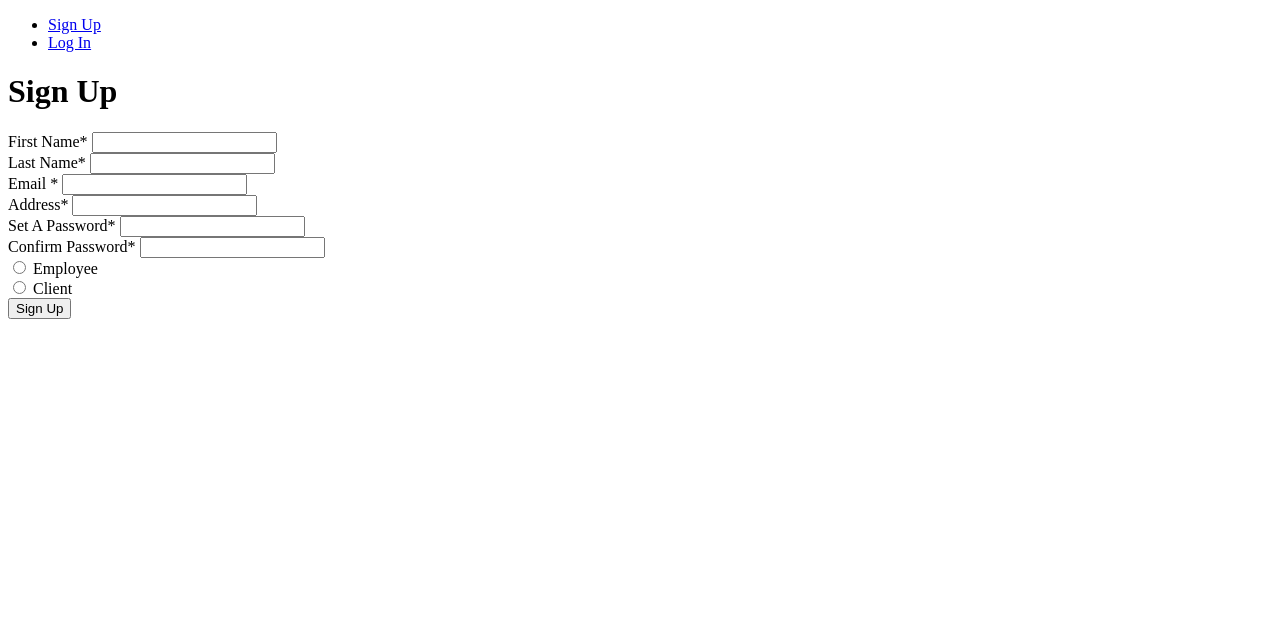
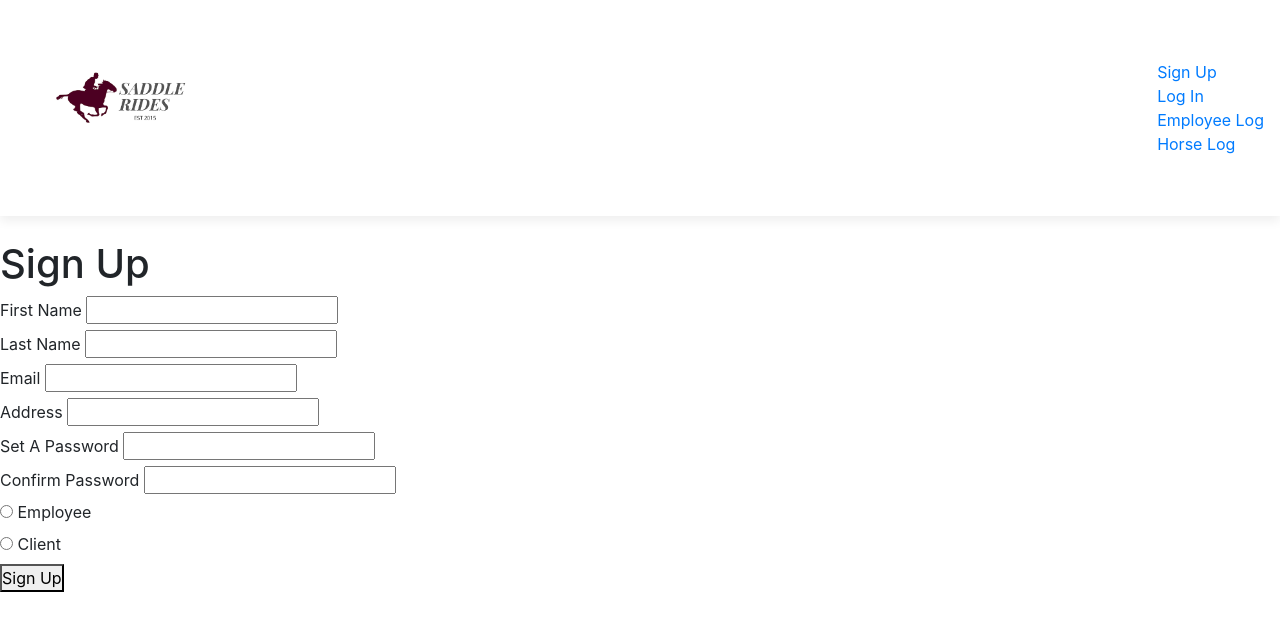
Before and after one commit to yesukay2/Webtech-personal-project, a PHP site: page /sign-up.html in a window 1280 px wide. Shown: the top 631 px of the page. Run offline with PHP 8.4, Linux system fonts and the light colour scheme.

Commit message:
Continuation

```diff
--- a/sign-up.html
+++ b/sign-up.html
@@ -1,22 +1,37 @@
 <!DOCTYPE html>
 <html>
 <head lang="en">
-    <meta charset="UTF-8">
-    <link href="https://fonts.googleapis.com/css?family=Titillium+Web:400,300,600" rel="style.css" type="text/css">
-    <meta name="viewport" content="width=device-width, initial-scale=1">
-    <meta name="viewport" content="width=device-width, initial-scale=1">
-    <title>
-        Saddle Rides Co. Ltd
+  <link rel="stylesheet" type="text/css" href="style.css">
+  <!-- Latest compiled and minified CSS -->
+<link rel="stylesheet" href="https://maxcdn.bootstrapcdn.com/bootstrap/4.5.2/css/bootstrap.min.css">
+<!-- jQuery library -->
+<script src="https://ajax.googleapis.com/ajax/libs/jquery/3.5.1/jquery.min.js"></script>
+<!-- Popper JS -->
+<script src="https://cdnjs.cloudflare.com/ajax/libs/popper.js/1.16.0/umd/popper.min.js"></script>
+<!-- Latest compiled JavaScript -->
+<script src="https://maxcdn.bootstrapcdn.com/bootstrap/4.5.2/js/bootstrap.min.js"></script>
+  <!-- <link rel="import" href="./tabs.html"> -->
+  <meta charset="UTF-8">
+  <meta name="viewport" content="width=device-width, initial-scale=1">
+  <title>
+      Saddle Rides Co. Ltd
     </title>
 </head>
 <body>
+  <header class="header">
+    <nav class="navbar navbar-style">
+      <div class="container">
+        <a href=""> <img class="logo" src="logo.png"></a>
+      </div>
+      <ul class="nav navbar-nav">
+          <li><a href="#">Sign Up</a></li>
+          <li><a href="#">Log In</a></li>
+          <li><a href="#">Employee Log</a></li>
+          <li><a href="#">Horse Log</a></li>
+      </ul>
+  </nav>
+  </header>
 <div class="form">
-
-    <ul class="tab-group">
-      <li class="tab active"><a href="#signup">Sign Up</a></li>
-      <li class="tab"><a href="#login">Log In</a></li>
-    </ul>
-
     <div class="tab-content">
       <div id="signup">
         <h1>Sign Up</h1>
@@ -26,14 +41,14 @@
         <div class="top-row">
           <div class="field-wrap">
             <label>
-              First Name<span class="req">*</span>
+              First Name<span class="req"></span>
             </label>
             <input type="text" required autocomplete="off">
           </div>
 
           <div class="field-wrap">
             <label>
-              Last Name<span class="req">*</span>
+              Last Name<span class="req"></span>
             </label>
             <input type="text" required autocomplete="off">
           </div>
@@ -41,28 +56,28 @@
 
         <div class="field-wrap">
           <label>
-            Email <span class="req">*</span>
+            Email <span class="req"></span>
           </label>
           <input type="email" required autocomplete="off">
         </div>
 
         <div class="field-wrap">
             <label>
-              Address<span class="req">*</span>
+              Address<span class="req"></span>
             </label>
             <input type="text" required autocomplete="off">
           </div>
 
         <div class="field-wrap">
           <label>
-            Set A Password<span class="req">*</span>
+            Set A Password<span class="req"></span>
           </label>
           <input type="password" required autocomplete="off">
         </div>
 
         <div class="field-wrap">
             <label>
-              Confirm Password<span class="req">*</span>
+              Confirm Password<span class="req"></span>
             </label>
             <input type="password" required autocomplete="off">
         </div>
--- a/style.css
+++ b/style.css
@@ -1,177 +1,17 @@
-
-
-*, *:before, *:after {
-  box-sizing: border-box;
+*{
+  margin: 0;
+  padding: 0;
 }
 
-html {
-	overflow-y: scroll;
+.header{
+  height: 30vh;
 }
 
-body {
-  background:$body-bg;
-  font-family: 'Titillium Web', sans-serif;
+.navbar-style{
+  box-shadow: 0 5px 10px #efefef;
 }
 
-a {
-  text-decoration:none;
-  color:
-  transition:.5s ease;
-  $:hover {
-    color:$main-dark;
-  }
+.logo{
+  height: 200px;
+  padding: 2px;
 }
-
-.form {
-  background:rgba($form-bg,.9);
-  padding: 40px;
-  max-width:600px;
-  margin:40px auto;
-  border-radius:$br;
-  box-shadow:0 4px 10px 4px rgba($form-bg,.3);
-}
-
-.tab-group {
-  list-style:none;
-  padding:0;
-  margin:0 0 40px 0;
-  &:after {
-    content: "";
-    display: table;
-    clear: both;
-  }
-  li a {
-    display:block;
-    text-decoration:none;
-    padding:15px;
-    background:rgba($gray-light,.25);
-    color:$gray-light;
-    font-size:20px;
-    float:left;
-    width:50%;
-    text-align:center;
-    cursor:pointer;
-    transition:.5s ease;
-    &:hover {
-      background:$main-dark;
-      color:$white;
-    }
-  }
-  .active a {
-    background:$main;
-    color:$white;
-  }
-}
-
-.tab-content > div:last-child {
-  display:none;
-}
-
-
-h1 {
-  text-align:center;
-  color:$white;
-  font-weight:$thin;
-  margin:0 0 40px;
-}
-
-label {
-  position:absolute;
-  transform:translateY(6px);
-  left:13px;
-  color:rgba($white,.5);
-  transition:all 0.25s ease;
-  -webkit-backface-visibility: hidden;
-  pointer-events: none;
-  font-size:22px;
-  .req {
-  	margin:2px;
-  	color:$main;
-  }
-}
-
-label.active {
-  transform:translateY(50px);
-  left:2px;
-  font-size:14px;
-  .req {
-    opacity:0;
-  }
-}
-
-label.highlight {
-	color:$white;
-}
-
-input, textarea {
-  font-size:22px;
-  display:block;
-  width:100%;
-  height:100%;
-  padding:5px 10px;
-  background:none;
-  background-image:none;
-  border:1px solid $gray-light;
-  color:$white;
-  border-radius:0;
-  transition:border-color .25s ease, box-shadow .25s ease;
-  &:focus {
-		outline:0;
-		border-color:$main;
-  }
-}
-
-textarea {
-  border:2px solid $gray-light;
-  resize: vertical;
-}
-
-.field-wrap {
-  position:relative;
-  margin-bottom:40px;
-}
-
-.top-row {
-  &:after {
-    content: "";
-    display: table;
-    clear: both;
-  }
-
-  > div {
-    float:left;
-    width:48%;
-    margin-right:4%;
-    &:last-child {
-      margin:0;
-    }
-  }
-}
-
-.button {
-  border:0;
-  outline:none;
-  border-radius:0;
-  padding:15px 0;
-  font-size:2rem;
-  font-weight:$bold;
-  text-transform:uppercase;
-  letter-spacing:.1em;
-  background:$main;
-  color:$white;
-  transition:all.5s ease;
-  -webkit-appearance: none;
-  &:hover, &:focus {
-    background:$main-dark;
-  }
-}
-
-.button-block {
-  display:block;
-  width:100%;
-}
-
-.forgot {
-  margin-top:-20px;
-  text-align:right;
-}
```
Also changed, not shown: employee-log.html (+6 -2 lines), horse-log.html (added, +55 -0 lines), login.html (+3 -8 lines), logo.png (added), 1 other file.
